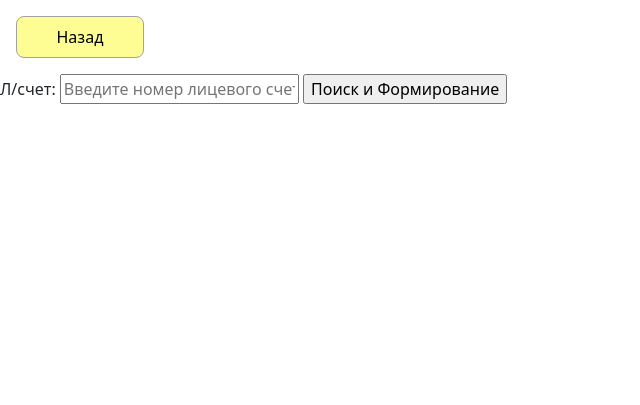
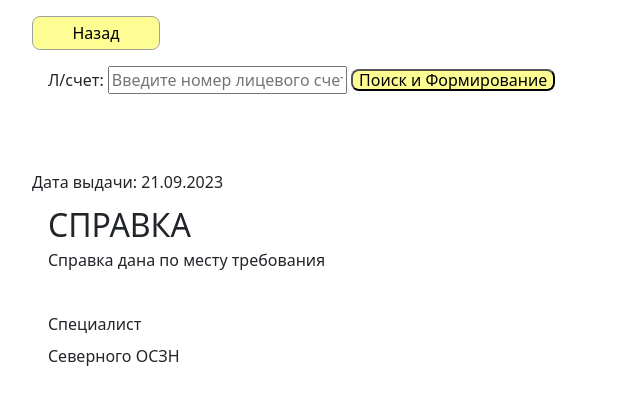
Before and after one commit to Giocatory/DjangoAIO, a Django app: page /energo/energo_spravka in a window 1280 px wide. Shown: the top 405 px of the page, without its empty margins (0-640 px from the left). Run offline with Django 4.2, Linux system fonts and the light colour scheme; parts of the project's set-up code (start-up, migrations or seed data) failed here and were passed over.

Commit message:
21.09.2023

```diff
--- a/energo/views.py
+++ b/energo/views.py
@@ -347,7 +347,7 @@ def energo_spravka(request):
         '202308': 3.464,
     }
     spravka_arr = []
-    current_date = f"Дата выдачи: {datetime.now().day}.{datetime.now().month}.{datetime.now().year}"
+    specialist = ["Специалист", "Северного ОСЗН"]
 
     # request from form
     people_ls = request.POST.get("supplier-ls")
@@ -356,4 +356,50 @@ def energo_spravka(request):
     sprrab202308_tuples = for_energo.sprrab202308_tuples
     pays_tuples = for_energo.pays_tuples
 
-    return render(request, 'energo_spravka.html', {})
+    # date
+    if datetime.now().month < 10:
+        current_date = f"Дата выдачи: {datetime.now().day}.0{datetime.now().month}.{datetime.now().year}"
+    else:
+        current_date = f"Дата выдачи: {datetime.now().day}.{datetime.now().month}.{datetime.now().year}"
+
+    # spravka_arr
+    for spr in sprrab202308_tuples:
+        temp_str = []
+        if str(spr[0]) == people_ls:
+            if spr[9] is not None:
+                temp_str = [
+                    f"{'' if spr[2] is None else spr[2]}", f"{'' if spr[3] is None else spr[3]}",
+                    f"{'' if spr[4] is None else spr[4]}", f"{'' if spr[5] is None else spr[5]}",
+                    f"д. {'' if spr[6] is None else spr[6]}{'' if spr[7] is None else spr[7]}", f"кв {spr[9]}"
+                ]
+            else:
+                temp_str = [
+                    f"{'' if spr[2] is None else spr[2]}", f"{'' if spr[3] is None else spr[3]}",
+                    f"{'' if spr[4] is None else spr[4]}", f"{'' if spr[5] is None else spr[5]}",
+                    f"д. {'' if spr[6] is None else spr[6]}{'' if spr[7] is None else spr[7]}"
+                ]
+            spravka_arr.append(f"ФИО: {spr[1]}")
+            spravka_arr.append(f"Лицевой счет №{spr[0]}")
+            spravka_arr.append(f"Проживающий по адресу: {'; '.join(temp_str).replace(' ;', '').lstrip('; ')}")
+            temp_eval = float(str(spr[10])) * tarif[f'{spr[14]}']
+            spravka_arr.append(f"Месячное потребление: {spr[10]}кВт.ч. на сумму "
+                               f"{temp_eval:.2f}")
+            break
+    # pay_table
+    for pay in pays_tuples:
+        ls = str(pay[0])
+        if people_ls == ls[:-2]:
+            if str(pay[2]) == "202211":
+                break
+            spravka_arr.append(f"Оплата составила: {pay[4]}")
+            spravka_arr.append(f"Задолженность или переплата по электроэнергии составляет на {pay[2]}"
+                               f" в размере {pay[1]}")
+            break
+
+    spravka_arr.append(f"Справка дана по месту требования")
+
+    return render(request, 'energo_spravka.html', {
+        'current_date': current_date,
+        'spravka_arr': spravka_arr,
+        'specialist': specialist,
+    })
--- a/static/style/energo_spravka.css
+++ b/static/style/energo_spravka.css
@@ -1,3 +1,6 @@
+* {
+    margin-left: 1em;
+}
 a{
     display: block;
     width: 8em;
@@ -13,3 +16,8 @@ a{
 a:hover{
     background-color: #9bbe51;
 }
+@media print{
+    a, form{
+        display: none;
+    }
+}
--- a/templates/energo_spravka.html
+++ b/templates/energo_spravka.html
@@ -6,7 +6,51 @@
     <title>Чита-энерго-справка</title>
     <link href="https://cdn.jsdelivr.net/npm/bootstrap@5.3.1/dist/css/bootstrap.min.css" rel="stylesheet" integrity="sha384-4bw+/aepP/YC94hEpVNVgiZdgIC5+VKNBQNGCHeKRQN+PtmoHDEXuppvnDJzQIu9" crossorigin="anonymous">
     <link rel="icon" type="image/x-icon" href="{% static 'favicon.ico' %}">
-    <link rel="stylesheet" type="text/css" href="{% static 'style/energo_spravka.css' %}"
+    <link rel="stylesheet" type="text/css" href="{% static 'style/energo_spravka.css' %}">
+
+    <style>
+        * {
+            margin-left: 1em;
+            line-height: 1em;
+        }
+        a{
+            display: block;
+            width: 8em;
+            text-align: center;
+            margin: 1rem;
+            padding: .5rem;
+            background-color: #fdfd93;
+            border: 1px solid #a1a1a1;
+            border-radius: .5rem;
+            text-decoration: none;
+            color: #000;
+        }
+        a:hover{
+            background-color: #9bbe51;
+        }
+        .specialist{
+            margin-top: 3em;
+        }
+        .date-view{
+            margin-top: 5rem;
+        }
+        @media print{
+            a, form{
+                display: none;
+            }
+        }
+        input[type="submit"]{
+            border-radius: .5rem;
+        }
+        input[type="submit"]{
+            border-radius: .5rem;
+            background-color: #fdfd93;
+        }
+        input[type="submit"]:focus{
+            border-radius: .5rem;
+            background-color: #b6fd93;
+        }
+    </style>
 </head>
 <body>
 
@@ -21,6 +65,21 @@
     <input type="submit" value="Поиск и Формирование">
 </form>
 
+<p class="date-view">{{ current_date }}</p>
+
+<h2>СПРАВКА</h2>
+
+<div>
+    {% for i in spravka_arr%}
+        <p>{{ i }}</p>
+    {% endfor %}
+</div>
+
+<div class="specialist">
+    {% for i in specialist%}
+        <p>{{ i }}</p>
+    {% endfor %}
+</div>
 <script src="https://cdn.jsdelivr.net/npm/@popperjs/core@2.11.8/dist/umd/popper.min.js" integrity="sha384-I7E8VVD/ismYTF4hNIPjVp/Zjvgyol6VFvRkX/vR+Vc4jQkC+hVqc2pM8ODewa9r" crossorigin="anonymous"></script>
 <script src="https://cdn.jsdelivr.net/npm/bootstrap@5.3.1/dist/js/bootstrap.min.js" integrity="sha384-Rx+T1VzGupg4BHQYs2gCW9It+akI2MM/mndMCy36UVfodzcJcF0GGLxZIzObiEfa" crossorigin="anonymous"></script>
 </body>
```
